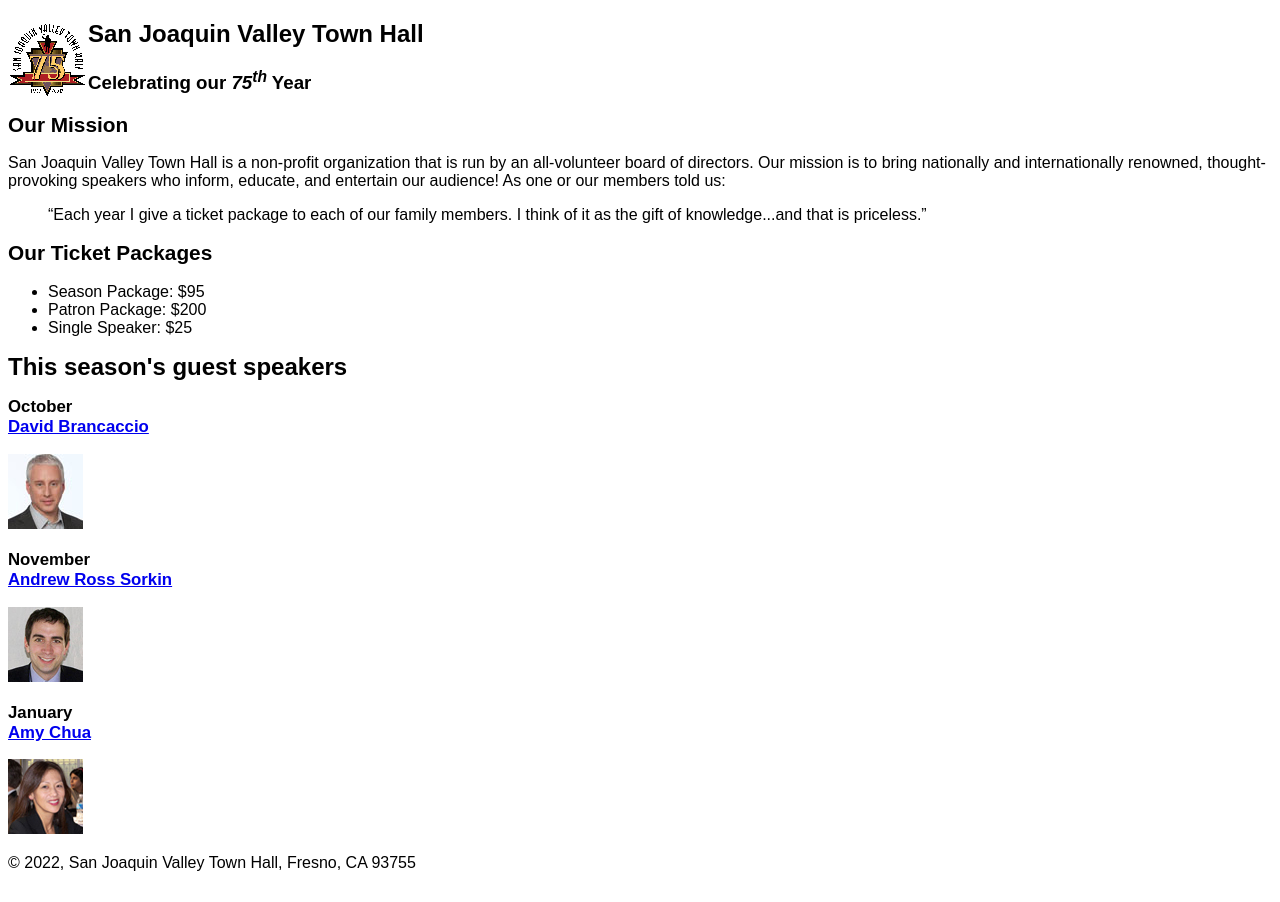
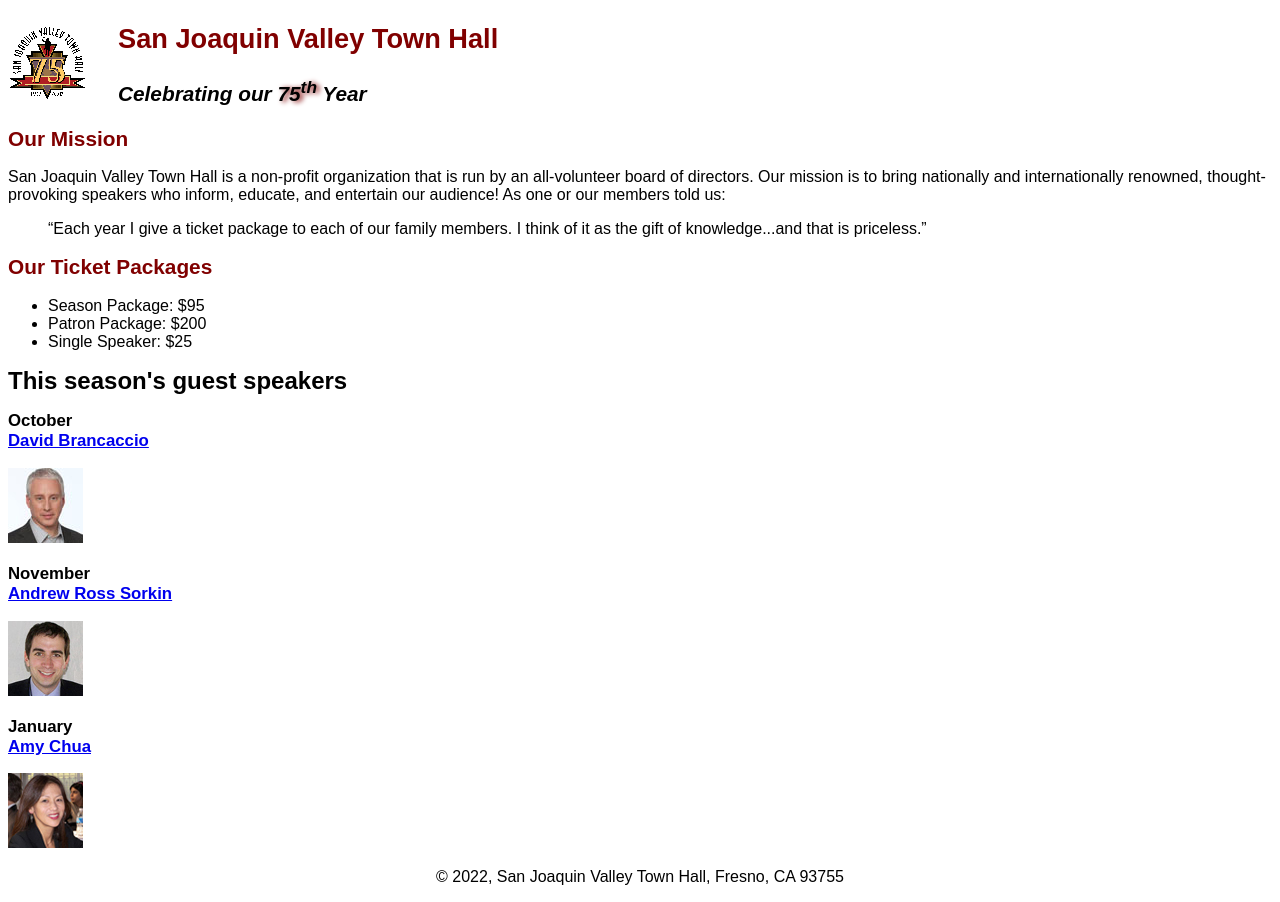
Before and after one commit to sasutton07/townhall2, a plain HTML site: page index.html in a window 1280 px wide. Drawn offline with Linux system fonts and the light colour scheme.

Commit message:
Add files via upload

```diff
--- a/styles/c4_main.css
+++ b/styles/c4_main.css
@@ -1,3 +1,6 @@
+:root {
+	--global-color-1: #800000;
+}
 /* the styles for the elements */
 body {
 	font-family: Arial, Helvetica, sans-serif;
@@ -7,6 +10,22 @@ body {
 /* the styles for the header */
 header img {
 	float: left;
+}
+
+header h2 {
+	font-size: 170%;
+	color: var(--global-color-1);
+	text-indent: 30px;
+}
+
+header h3 {
+	font-size: 130%;
+	font-style: italic;
+	text-indent: 30px;
+}
+
+.shadow{
+	text-shadow: 3px 1px 5px var(--global-color-1);
 }
 
 /* the styles for the main content */
@@ -24,4 +43,10 @@ main h3 {
 	font-size: 105%;
 }
 
+main a:hover, main a:active{
+	font-style: italic;
+}
 /* the styles for the footer */
+footer p {
+	text-align: center;
+}
```
